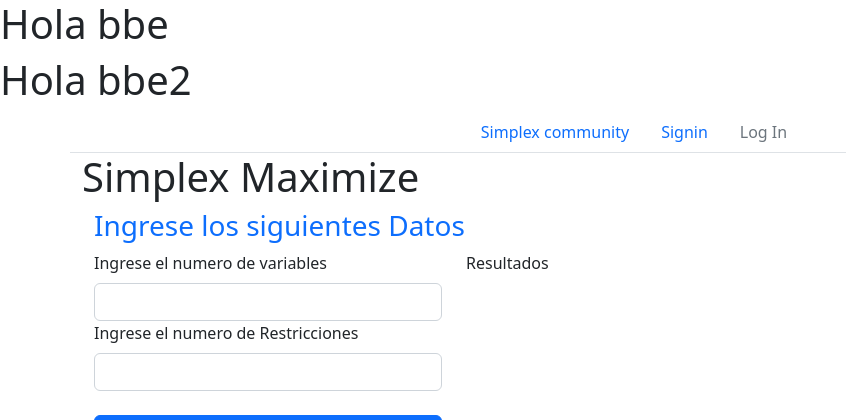
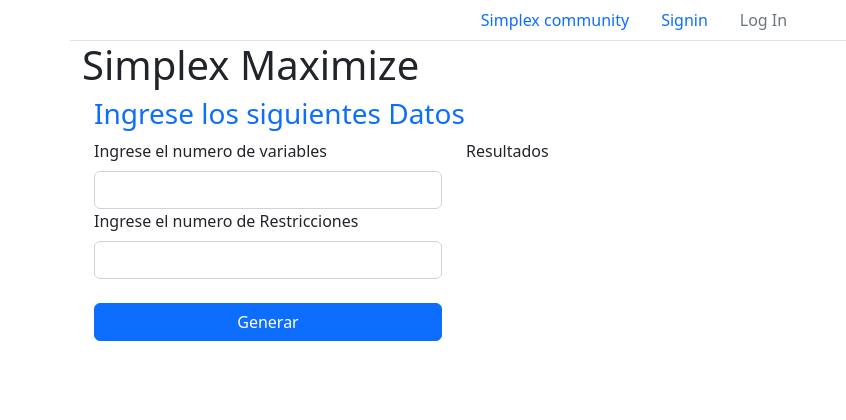
Before and after one commit to SergioDavidRamos20/ProgramacionLineal, a Django app: page / in a window 1280 px wide. Shown: the top 420 px of the page, without its empty margins (0-846 px from the left). Run offline with Django 4.2, Linux system fonts and the light colour scheme.

Commit message:
eliminando burradas

```diff
--- a/calculadorasimplex/templates/base.html
+++ b/calculadorasimplex/templates/base.html
@@ -12,8 +12,7 @@
 
   <body>
     <header>
-    <h1>Hola bbe</h1>
-    <h1>Hola bbe2</h1>
+
       <nav class="nav justify-content-center border-bottom container">
         <a class="nav-link active" href="/" aria-current="page">Simplex community</a>
         <a class="nav-link" href="#">Signin</a>
```
